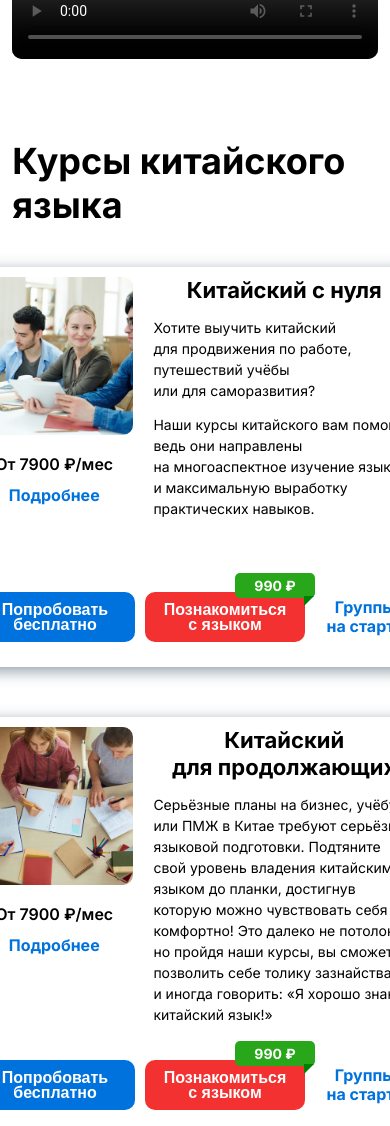
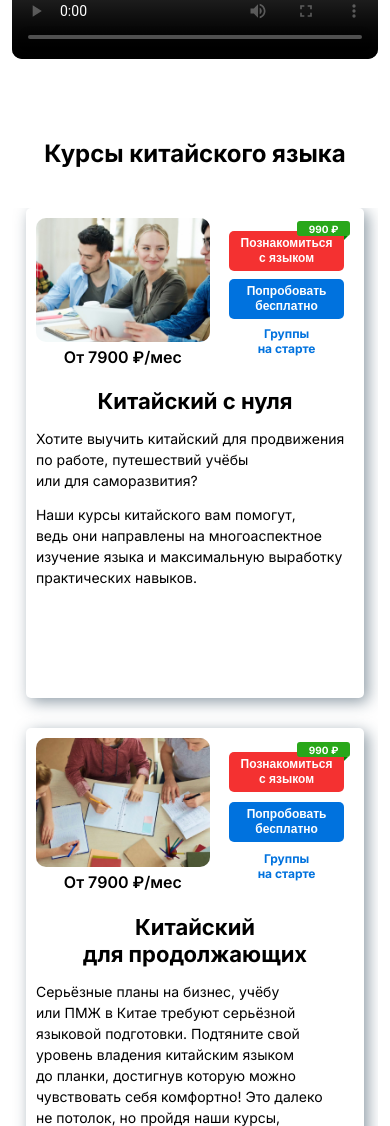
Before and after one commit to ikiselyov13/project-eurasia, a plain HTML site: page index.html in a window 390 px wide. Shown: the part 1800-2926 px from the top of the page. Drawn offline with Linux system fonts and the light colour scheme.

Commit message:
Резина Каталог

```diff
--- a/scss/_general.scss
+++ b/scss/_general.scss
@@ -40,7 +40,7 @@ body {
 
     @include mobile {
         /*width: 280px;*/
-        width: 87.5%;
+        /*width: 87.5%;*/
         /*background: red;*/
         margin: 0 10px;
     }
--- a/scss/blocks/_catalog.scss
+++ b/scss/blocks/_catalog.scss
@@ -11,7 +11,7 @@
     text-align: left;
     margin: 80px 0 40px 0;
 
-    @include mobile {
+    @include tablet-mobile-mid-width {
         font-size: 24px;
         font-weight: 700;
         line-height: 29px;
@@ -28,9 +28,14 @@
         justify-content: center;
     }
 
-    /*@include tablet {
-        justify-content: center;
-    }*/
+    @include tablet-mobile-mid-width {
+        height: 1030px;
+        overflow: hidden;
+    }
+
+    @include mobile {
+        justify-content: start;
+    }
 }
 
 .catalog__item {
@@ -45,63 +50,60 @@
 
     display: grid;
     grid-template-rows: auto 100px;
-    /*grid-template-columns: 220px auto;*/
-    /*grid-template-rows: auto 26%;*/
     grid-template-columns: 36% auto;
-    /*column-gap: 20px;*/
 
     @include desctop-tablet-mid {
         width: 570px;
     }
 
-    /*@include tablet {
-        width: 570px;
-    }*/
+    @include tablet-mobile-mid-width {
+        /*width: 260px;*/
+        width: 87%;
+        min-height: 470px;
+        margin: 0 0 30px 0;
+        border-radius: 5px;
+
+        grid-template-rows: 33% auto;
+        grid-template-columns: auto 125px;
+    }
 
     @include mobile {
-        width: 260px;
-        height: 470px;
-        margin: 0 0 10px 0;
-        border-radius: 5px;
-
-        display: grid;
-        grid-template-rows: 33% auto;
         grid-template-columns: 50% 50%;
     }
 }
 
 .catalog__item-content-pic {
-    /*width: 200px;
-    width: 35%;*/
+    /*width: 200px;*/
     grid-row: 1 / 2;
     grid-column: 1 / 2;
 
-    @include mobile {
-        width: 130px;
+    @include tablet-mobile-mid-width {
+        /*width: 130px;*/
+        width: 90%;
     }
 }
 
 .catalog__item-content-pic-image {
     width: 100%;
     border-radius: 10px;
-    /*width: 200px;
-    width: 100%;
-    height: 200px;*/
+    /*width: 200px;*/
 
-    @include mobile {
-        width: 130px;
-        height: 130px;
+    @include tablet-mobile-mid-width {
+        /*width: 130px;
+        height: 130px;*/
+        height: 80%;
+        object-fit: cover;
     }
 }
 
 .catalog__item-content-pic-price {
     font-weight: 600;
     font-size: 16px;
-    line-height: 150%;
+    line-height: 100%;
     text-align: center;
     margin: 15px 0 10px 0;
 
-    @include mobile {
+    @include tablet-mobile-mid-width {
         margin: 5px 0 0 0;
     }
 }
@@ -115,7 +117,7 @@
     text-decoration: none;
     color: $general-blue;
 
-    @include mobile {
+    @include tablet-mobile-mid-width {
         display: none;
     }
 }
@@ -129,7 +131,7 @@
     grid-row: 1 / 2;
     grid-column: 2 / 3;
 
-    @include mobile {
+    @include tablet-mobile-mid-width {
         grid-row: 2/3;
         grid-column: 1/3;
         margin: 10px 0 0 0;
@@ -142,7 +144,7 @@
     line-height: 27px;
     text-align: center;
 
-    @include mobile {
+    @include tablet-mobile-mid-width {
         margin: 5px 0 0 0;
     }
 }
@@ -160,19 +162,18 @@
     min-height: 80px;
     display: flex;
     align-items: center;
-    /*flex-wrap: wrap;*/
     grid-row: 2 / 3;
     grid-column: 1 / 3;
 
-    @include mobile {
-        width: 120px;
+    @include tablet-mobile-mid-width {
+        width: 115px;
+        /*width: 90%;*/
         display: grid;
         grid-template-rows: 30% 30% auto;
-        /*grid-template-rows: repeat(3, 1fr);*/
         grid-template-columns: 1fr;
         grid-row: 1 / 2;
         grid-column: 2 / 3;
-
+        justify-self: end;
         margin: 0 10px 0 10px;
     }
 }
@@ -180,7 +181,7 @@
 .catalog__item-control-meet {
     position: relative;
 
-    @include mobile {
+    @include tablet-mobile-mid-width {
         margin: 0 0 15px 0;
         grid-row: 1/2;
     }
@@ -199,8 +200,9 @@
         font-size: 16px;
     }
 
-    @include mobile {
-        width: 120px;
+    @include tablet-mobile-mid-width {
+        /*width: 120px;*/
+        width: 100%;
         height: 40px;
         font-size: 12px;
         line-height: 15px;
@@ -238,9 +240,9 @@
     line-height: 19px;
     color: $general-blue;
 
-    @include mobile {
+    @include tablet-mobile-mid-width {
         display: block;
-        width: 100px;
+        width: 80px;
         height: 40px;
         margin: 0 auto;
         text-align: center;
@@ -271,14 +273,14 @@
         left: 90px;
     }
 
-    @include mobile {
+    @include tablet-mobile-mid-width {
         width: 53px;
         height: 15px;
         border-radius: 3px;
         font-size: 10px;
         line-height: 8px;
         top: -10px;
-        left: 72px;
+        left: 68px;
     }
 }
 
@@ -296,9 +298,9 @@
     top: 23px;
     left: 69px;
 
-    @include mobile {
-        top: 14px;
-        left: 48px;
+    @include tablet-mobile-mid-width {
+        top: 15px;
+        left: 47px;
         border: 2px solid transparent;
         border-left: 2px solid green;
         border-top: 2px solid green;
@@ -308,7 +310,7 @@
 .catalog__pagination {
     display: none;
 
-    @include mobile {
+    @include tablet-mobile-mid-width {
         @include pagination-bar;
         margin: 0;
     }
--- a/scss/blocks/_formats.scss
+++ b/scss/blocks/_formats.scss
@@ -31,6 +31,7 @@
 
 .formats__item {
     width: 570px;
+    /*width: 45%;*/
     min-height: 280px;
     margin: 0 0 25px 0;
     padding: 20px;
@@ -64,7 +65,8 @@
 }
 
 .formats__item-wrap {
-    width: 570px;
+    /*width: 570px;*/
+    width: 100%;
     display: grid;
     grid-template-areas:
         "a b b b"
@@ -254,12 +256,30 @@
     width: 100%;
     display: flex;
     justify-content: space-between;
+
+    @include tablet {
+        display: block;
+    }
+}
+
+.formats__item-control-item {
+    width: 47.37%;
+
+    @include tablet {
+        width: 95%;
+    }
 }
 
 .formats__item-control-item-btn {
-    width: 270px;
+    /*width: 270px;*/
+    width: 100%;
     background: $general-blue;
     border: 1px solid $general-blue;
+
+    @include tablet {
+        padding: 0;
+        line-height: 20px;
+    }
 
     @include mobile {
         width: 235px;
--- a/scss/blocks/_header-content.scss
+++ b/scss/blocks/_header-content.scss
@@ -11,13 +11,15 @@
 
 .header-content__picture {
     width: 50%;
+    display: flex;
+    align-items: center;
 
     @include desctop-tablet-max {
         flex-direction: column;
     }
 
     @include tablet {
-        width: 50%;
+        width: 70%;
     }
 }
 
@@ -40,14 +42,9 @@
     }
 
     @include mobile {
-        width: 205px;
-        height: 50px;
+        /*width: 205px;
+        height: 50px;*/
     }
-}
-
-.header-content__picture {
-    display: flex;
-    align-items: center;
 }
 
 .header-content__picture-drop-down {
--- a/scss/blocks/_learning.scss
+++ b/scss/blocks/_learning.scss
@@ -38,8 +38,7 @@
     }
 
     @include tablet {
-        /*width: 310px;*/
-        width: 43%;
+        width: 310px;
         margin: 0 0 20px 0;
         padding: 20px;
     }
--- a/scss/blocks/_shedule.scss
+++ b/scss/blocks/_shedule.scss
@@ -144,6 +144,7 @@
 .shedule__catalog-list {
     display: flex;
     justify-content: space-between;
+    flex-wrap: wrap;
 
     @include desctop-tablet-mid {
         flex-wrap: wrap;
@@ -152,6 +153,7 @@
 
 .shedule__catalog-item {
     width: 570px;
+    /*width: 45%;*/
     height: 190px;
     margin: 10px 0 20px 0;
     padding: 20px;
```
Also changed, not shown: css/style.css, 1 other file.
